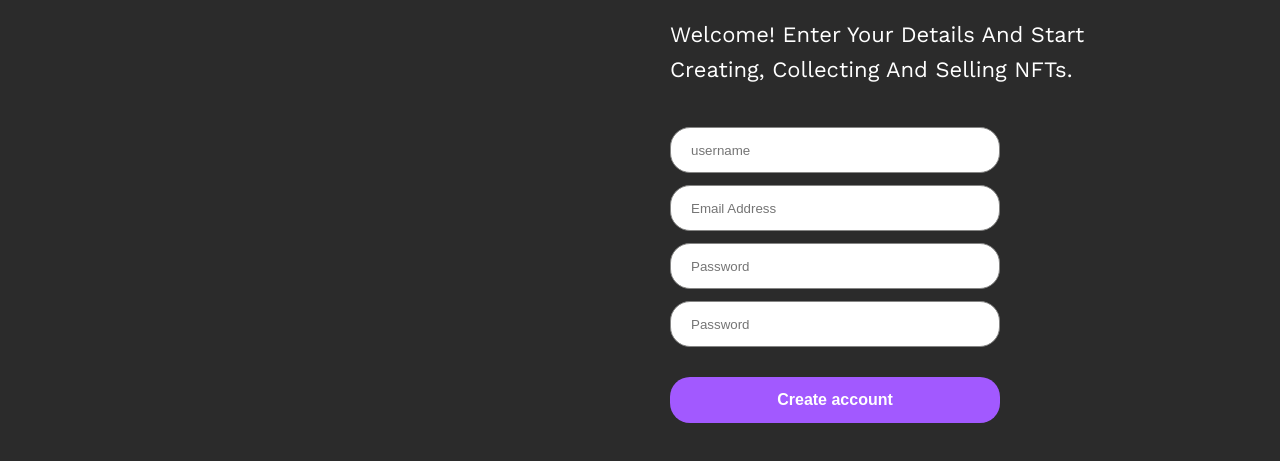
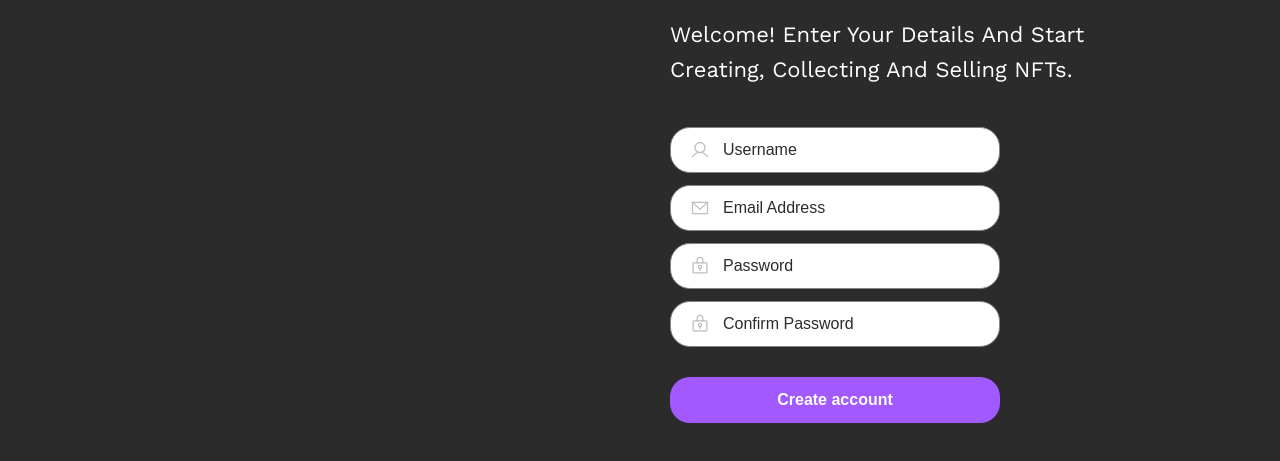
Before and after one commit to aleksi-svaridze/marketplace, a plain HTML site: page index.html in a window 1280 px wide. Shown: the part 273-734 px from the top of the page. Drawn offline with Linux system fonts and the light colour scheme.

Commit message:
Finished main section

```diff
--- a/assets/css/_forms.css
+++ b/assets/css/_forms.css
@@ -17,14 +17,55 @@
 
 }
 .account-form--input {
+    font-weight: 400;
+    font-size: 16px;
+    line-height: 140%;
+    color: #2B2B2B;
     width: 330px;
     height: 46px;
     background: #FFFFFF;
     border: 1px solid #858584;
     border-radius: 20px;
-    padding: 16px 20px;
+    padding: 16px 20px 16px 52px;
+}
+.account-form--input::placeholder {
+    text-transform: capitalize;
+    font-weight: 400;
+    font-size: 16px;
+    line-height: 140%;
+    color: #2B2B2B;
+}
+.input-wrapper {
     margin-bottom: 30px;
+    position: relative;
 }
-.account-form--input:not(:last-of-type) {
+.input-wrapper:not(:last-of-type) {
     margin-bottom: 12px;
 }
+.input-username::before {
+    content: url(../images/input-user-icon.svg);
+    position: absolute;
+    left: 20px;
+    top: 50%;
+    transform: translateY(-50%);
+    width: 20px;
+    height: 20px;
+}
+.input-address::before {
+    content: url(../images/input-envelope-icon.svg);
+    position: absolute;
+    left: 20px;
+    top: 50%;
+    transform: translateY(-50%);
+    width: 20px;
+    height: 20px;
+}
+.input-password::before {
+    content: url(../images/input-lock-icon.svg);
+    position: absolute;
+    left: 20px;
+    top: 50%;
+    transform: translateY(-50%);
+    width: 20px;
+    height: 20px;
+}
--- a/index.html
+++ b/index.html
@@ -32,10 +32,21 @@
                     <h1 class="account-form--title">Create account</h1>
                     <p class="account-form--desc">Welcome! enter your details and start creating, collecting and selling NFTs.</p>
                     <form class="account-form">
-                        <input type="text" placeholder="username" class="account-form--input input-username">
-                        <input type="email" placeholder="Email Address" class="account-form--input input-address">
-                        <input type="password" placeholder="Password" class="account-form--input input-password">
-                        <input type="password" placeholder="Password" class="account-form--input input-password">
+                        <section class="input-wrapper input-username">
+                            <input type="text" placeholder="username" class="account-form--input input-username">
+                        </section>
+
+                        <section class="input-wrapper input-address">
+                            <input type="email" placeholder="Email Address" class="account-form--input input-address">
+                        </section>
+
+                        <section class="input-wrapper input-password">
+                            <input type="password" placeholder="Password" class="account-form--input input-password">
+                        </section>
+
+                        <section class="input-wrapper input-password">
+                            <input type="password" placeholder="confirm password" class="account-form--input input-password">
+                        </section>
                         <button class="btn btn-account">Create account</button>
                     </form>
                 </section>
```
Also changed, not shown: assets/images/input-envelope-icon.svg (added), assets/images/input-lock-icon.svg (added), assets/images/input-user-icon.svg (added).
